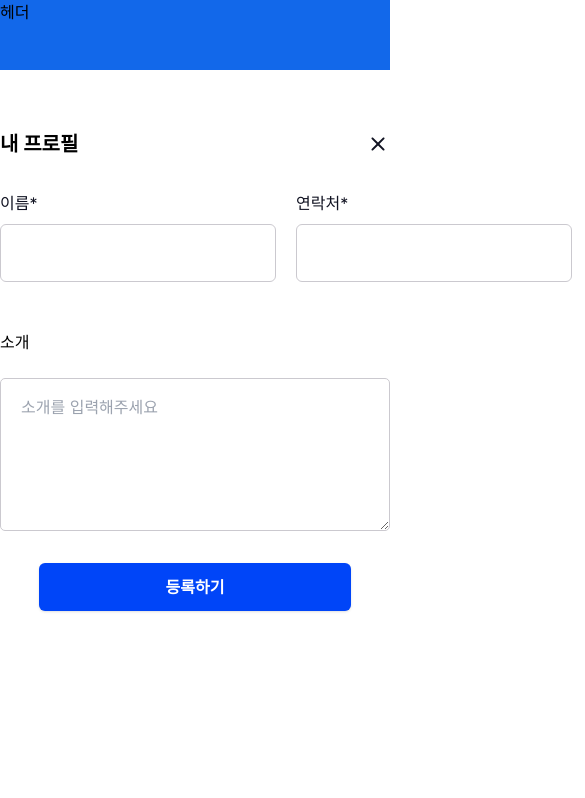
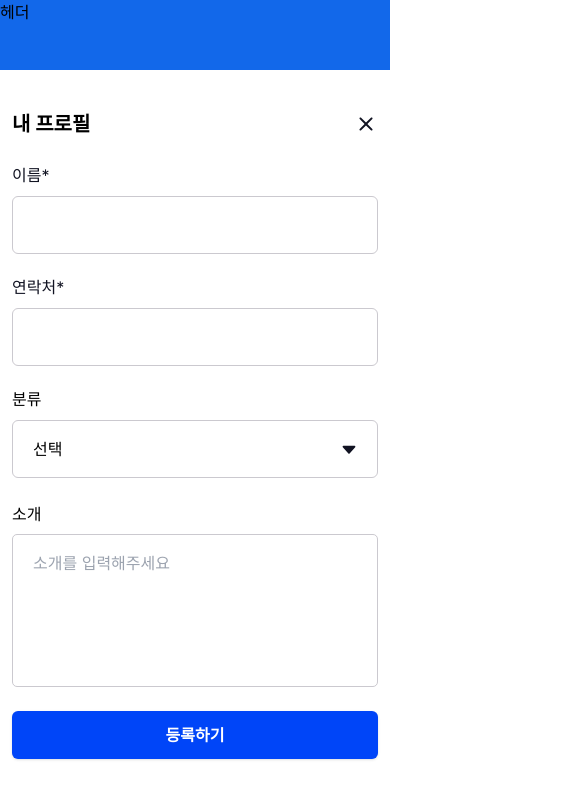
Before and after one commit to 5-PS/DANCHOO, a Next.js app: page /my-profile/edit in a window 390 px wide. Shown: the top 798 px of the page, 585 px wide, since content can reach past the window. Built offline with nearby package versions, Linux system fonts and the light colour scheme.

Commit message:
design: 폼페이지 1차 반응형 디자인 완성

```diff
--- a/app/(service)/my-profile/edit/_components/profileEditForm.tsx
+++ b/app/(service)/my-profile/edit/_components/profileEditForm.tsx
@@ -7,12 +7,13 @@ import SelectInput from '@/components/input/selectInput';
 export default function ProfileEditForm() {
   return (
     <form>
-      <div className="flex flex-col gap-6 mb-8">
-        <div className="flex gap-5">
+      <div className="flex flex-col gap-6 mb-6 md:gap-8">
+        <div className="flex flex-col w-full gap-5 md:flex-row md:flex-wrap xl:flex-nowrap">
           <Input label="이름*" />
           <Input label="연락처*" />
           <SelectInput />
         </div>
+        <div className="flex flex-col gap-2">
           <label htmlFor="introduction">소개</label>
           <textarea
             className="w-full px-5 py-4 border rounded-[5px] border-gray-30 h-[153px]"
@@ -20,8 +21,9 @@ export default function ProfileEditForm() {
             id="introduction"
           />
         </div>
+      </div>
       <div className="flex items-center justify-center">
-        <div className="w-[312px]">
+        <div className="w-full md:w-[312px]">
           <Button background="bg-primary" fontSize={16} height={48}>
             등록하기
           </Button>
--- a/app/(service)/my-profile/edit/page.tsx
+++ b/app/(service)/my-profile/edit/page.tsx
@@ -7,10 +7,10 @@ export default function MyProfileEditPage() {
   return (
     <div>
       <div className="h-[70px] bg-red-40">헤더</div>
-      <div className="py-[60px] w-full max-w-[964px] m-auto">
-        <div className="flex items-center justify-between mb-8">
+      <div className="w-full px-3 pt-10 pb-20 md:py-[60px] md:max-w-[680px] md:m-auto xl:max-w-[964px]">
+        <div className="flex items-center justify-between mb-6 md:mb-8 ">
           <h1 className="text-xl font-bold md:text-[28px]">내 프로필</h1>
-          <Link href="/my-store" className="relative w-6 h-6 md:w-8 md:h-8">
+          <Link href="/my-profile" className="relative w-6 h-6 md:w-8 md:h-8">
             <Image src="/icons/close-modal-icon.svg" fill alt="이전버튼" />
           </Link>
         </div>
--- a/app/globals.css
+++ b/app/globals.css
@@ -6,6 +6,9 @@
   input[type='number']::-webkit-inner-spin-button,
   input[type='number']::-webkit-outer-spin-button {
     -webkit-appearance: none;
+  }
+  textarea {
+    resize: none;
   }
 }
 
```
Lines whose indentation alone changed are shown as unchanged.
